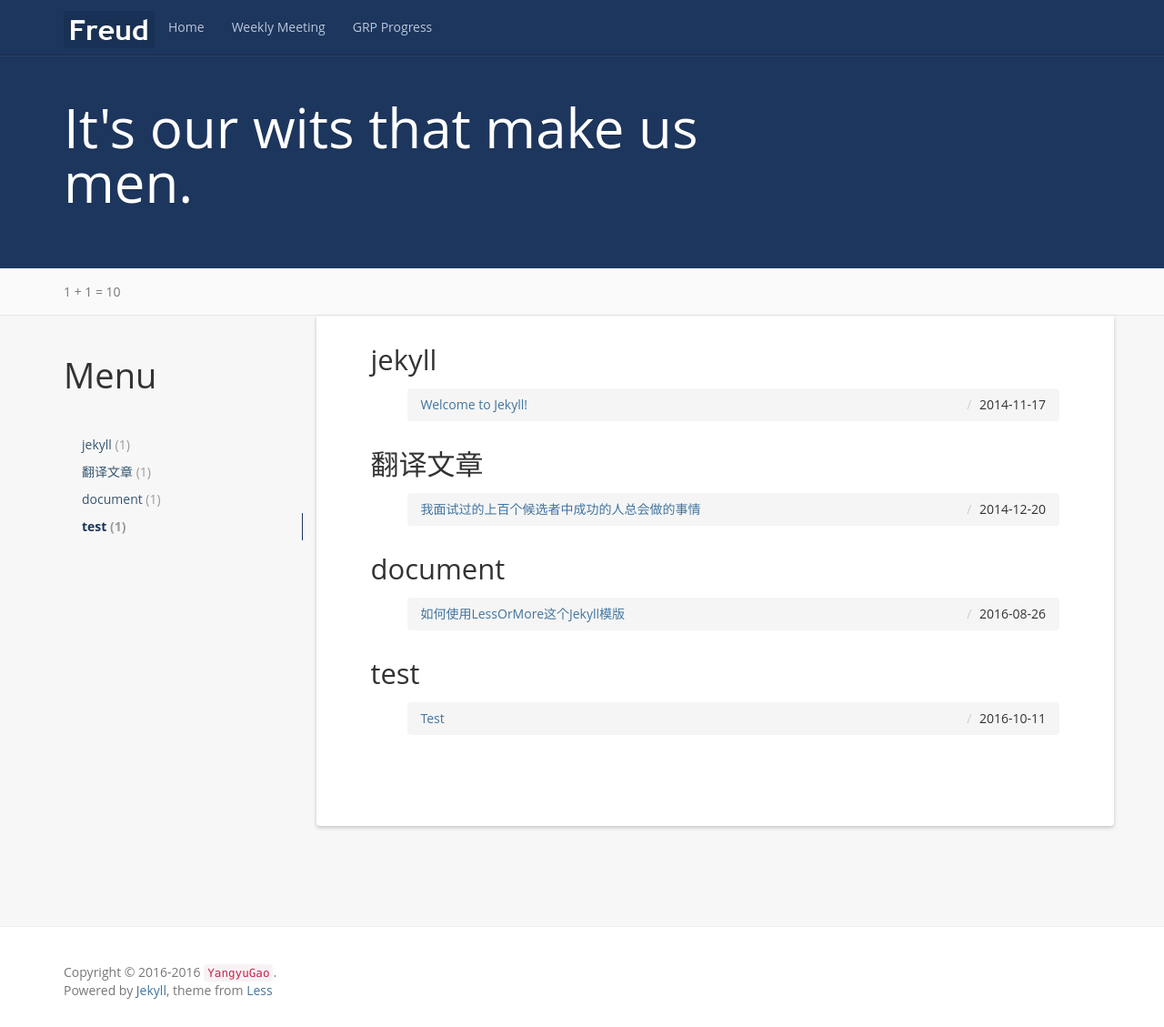
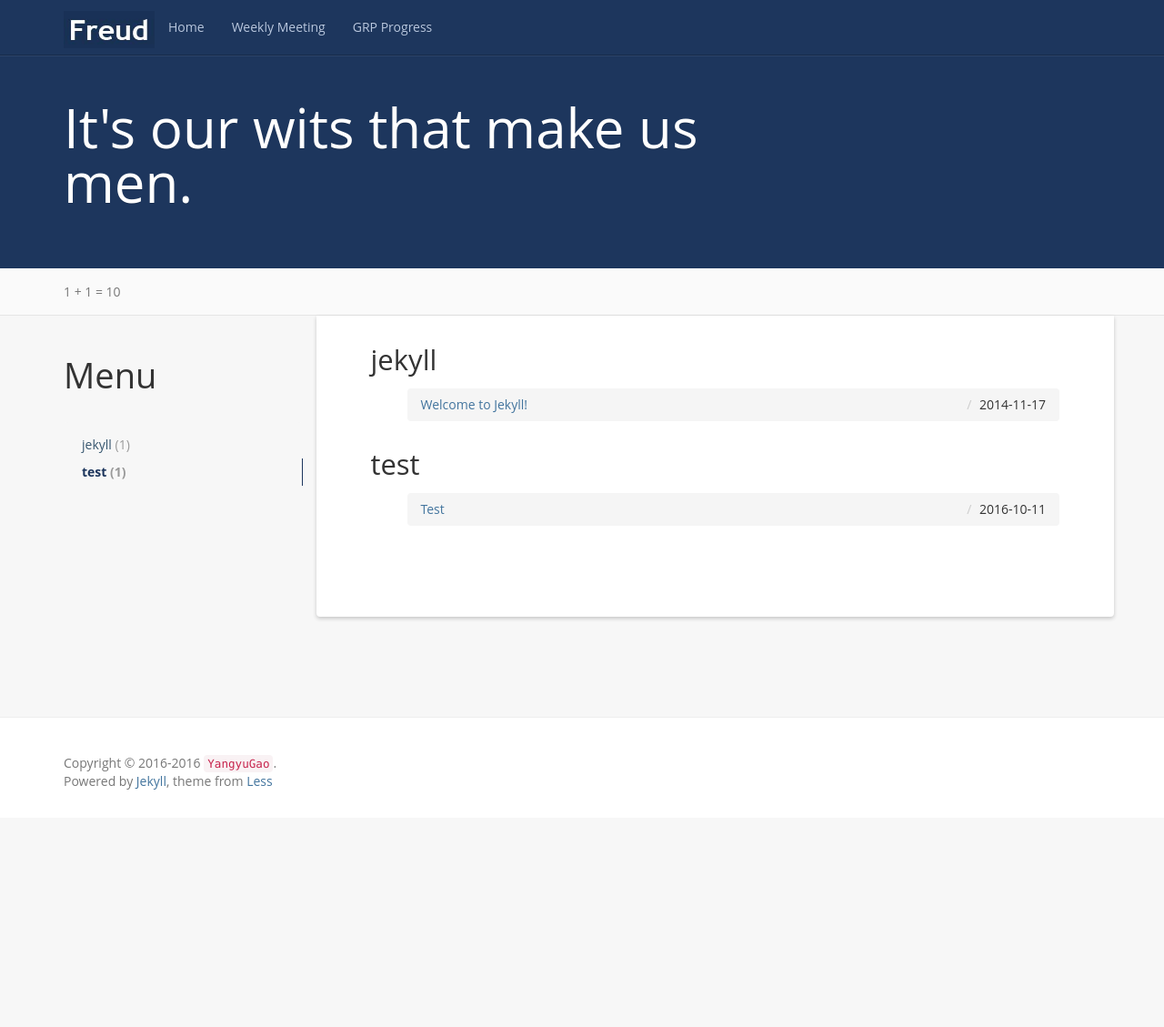
Before and after one commit to GrapeUNNC/grapeUNNC.github.io, a Jekyll site: the page built from meeting/index.html, in a window 1280 px wide and 1129 px high. Shown: the whole window at 91% size. Built offline with Jekyll 4.4.1, drawn with Linux system fonts in a browser that asks for light colours; comment, search, counter and statistics services are not loaded; part of the change alters nothing that is shown.

```diff
--- a/_config.yml
+++ b/_config.yml
@@ -25,9 +25,9 @@ markdown: kramdown
 
 FB:
   comments :
-    provider : disqus
-    #duoshuo:
-    #    short_name : luoyan35714
+    provider : duoshuo
+    duoshuo:
+        short_name : luoyan35714
     disqus :
         short_name : Mei
     # facebook :
--- a/_posts/2014-12-20-I-ve-Interviewed-100s-of-Candidates-and-the-Ones-I-Hire-Always-Do-This.markdown
+++ /dev/null
@@ -1,45 +0,0 @@
----
-layout: post
-title:  我面试过的上百个候选者中成功的人总会做的事情
-date:   2014-12-20 20:05:00 +0800
-categories: 翻译文章
-tag: interview
----
-
-* content
-{:toc}
-
-
-本文翻译自[Linked In](https://www.linkedin.com/)，作者Minal Mehta
-
-原文地址 [I’ve Interviewed 100s of Candidates and the Ones I Hire Always Do This](http://www.linkedin.com/pulse/20141002164029-1473578-how-to-win-an-interview-before-it-starts?midToken=AQH6jyhMOpWb0g&trk=eml-b2_content_ecosystem_digest-recommended_articles-74-null&fromEmail=fromEmail&ut=3Sa86TzhqLj6s1)
-
-
-面试是很有压力的一件事，通常，你只有不到一个小时的时间来使面试官相信你是所有候选者中最合适那一个。这个面试官很有可能还会在当天面试其他的候选者并且还有其他的事情要做。那你如何才能够脱颖而出呢。
-
-充分的准备，知道哪些事情是想要让面试官知道的。
-====================================
-
-通过上百个我做组织的面试者们，我发现最合适的那些面试者永远都是表达最清晰的。
-
-所有人都知道充足的准备是必要的，但是如何准备是极其重要的，许多人会准备一份面试题和答案的合集，这导致一部分人在遇到合集以外的问题的时候会恐慌（我见过许多人恐慌或者说“这是一个好问题”，当我面试别人或者帮助那些学生准备面试的时候）
-
-以下是我的建议：以最近的记忆最清晰的工作流程开始。通过阅读他们的信息或者询问那些你知道的在这工作的朋友来调查面试的公司和职位，了解他们正在寻找一个拥有什么样能力和文化的人
-
-了解自己，你自己最擅长什么？怎么让你自身如何与公司正在找的人相匹配？这个过程会让你有一个清晰的定位，知道这个公司的职位是不是真的适合你。假设是的，你的自身能力跟这个职位相匹配，你同样知道自己的不足在哪。
-
-从你过往工作经历中找出你突出的贡献，那些你已经确定了你的能力和工作要求相交集的部分。并且，找出一些事情来证明你可以改善你不足的方面。通常，你想出来的这几件事件可以重新组装利用来彰显不同方面的能力。
-
-了解你的听众，组织你的回答语言。
-====================================
-
-我推荐使用排序的组织来确保你的面试官可以理解你的表述。我是STAR方法的忠实粉丝：Situation处境（场景再现），Task任务（必须要做到的），Action行动（你实际做的），Result结果（发生了什么）
-
-场景再现是最重要的，虽然你很清楚发生了什么，但是面试官不知道，花些时间来确保他们可以设身处地的知道当时的情况。如果你不这么做，剩下的故事将是对牛弹琴。
-
-我个人也一直将同样的方法用在各种面试中。“如果你处在一个特定的情境下，你会怎么做？” 花点时间去建立一个共享的空间，让面试官了解情况，然后你们才能一起来聊需要做什么。
-
-保持冷静，记住这次面试是双向的。
-====================================
-
-深呼吸然后记住这只是一次谈话，面试官给你一个评价是很重要的，但是同样重要的是你也要给面试官一个评价，并且确认这是你想要工作的地方。
--- a/_posts/2016-08-27-how-to-use-this-jekyll-theme.md
+++ /dev/null
@@ -1,124 +0,0 @@
----
-layout: post
-title:  如何使用LessOrMore这个Jekyll模版
-date:   2016-08-27 01:08:00 +0800
-categories: document
-tag: 教程
----
-
-* content
-{:toc}
-
-
-致谢
-====================================
-+ 感谢[Less官网]()的样式，本Jekyll框架的样式都是基于Less官网的样式直接拷贝过来的。只是重构了JS，并且加入了Jekyll语法而已。
-+ 感谢[Github](https://github.com/)提供的代码维护和发布平台
-+ 感谢[Jekyll](https://jekyllrb.com/)团队做出如此优秀的产品
-+ 感谢[Solar](https://github.com/mattvh/solar-theme-jekyll)的原作者[Matt Harzewski](http://www.webmaster-source.com/)，在`2014.11`-`2016.09`的两年间，我的博客选用了此样式模版
-
-
-使用
-====================================
-
-下载
-------------------------------------
-
-使用git从[LessOrMore](https://github.com/luoyan35714/LessOrMore.git)主页下载项目
-
-{% highlight bash %}
-git clone https://github.com/luoyan35714/LessOrMore.git
-{% endhighlight %}
-
-配置
-------------------------------------
-
-`LessOrMore`项目需要配置的只有一个文件`_config.xml`，打开之后按照如下进行配置。
-
-> 特别注意`baseurl`的配置。如果是`***.github.io`项目，不修改为空''的话，会导致JS,CSS等静态资源无法找到的错误
-
-{% highlight bash %}
-name: 博客名称
-email: 邮箱地址
-author: 作者名
-url: 个人网站
-### baseurl修改为项目名，如果项目是'***.github.io'，则设置为空''
-baseurl: "/LessOrMore"
-resume_site: 个人简历网站
-github: github地址
-github_username: github用户名称
-FB:
-  comments :
-    provider : duoshuo
-    duoshuo:
-        short_name : 多说账户
-    disqus :
-        short_name : Disqus账户
-{% endhighlight %}
-
-如何写文章
-------------------------------------
-
-在`LessOrMore/_posts`目录下新建一个文件，可以创建文件夹并在文件夹中添加文件，方便维护。在新建文件中粘贴如下信息，并修改以下的`titile`,`date`,`categories`,`tag`的相关信息，添加`* content {:toc}`为目录相关信息，在进行正文书写前需要在目录和正文之间输入至少2行空行。然后按照正常的Markdown语法书写正文。
-
-{% highlight bash %}
----
-layout: post
-#标题配置
-title:  标题
-#时间配置
-date:   2016-08-27 01:08:00 +0800
-#大类配置
-categories: document
-#小类配置
-tag: 教程
----
-
-* content
-{:toc}
-
-
-我是正文。我是正文。我是正文。我是正文。我是正文。我是正文。
-{% endhighlight %}
-
-执行
-------------------------------------
-
-{% highlight bash %}
-jekyll server
-{% endhighlight %}
-
-效果
-------------------------------------
-打开浏览器并输入URL`http://localhost:4000/`,回车。
-
-
-为什么重复造轮子
-====================================
-
-很明显，我在重复造轮子。在13年接触到GIT，14年末接触到Jekyll，然后搭建了自己的博客，当时是选用了[JekyllThemes](http://jekyllthemes.org/)上的[Solar](https://github.com/mattvh/solar-theme-jekyll)主题，一直到现在。不过中间一直感觉页面风格还是偏暗，阅读不方便。并且有一些小的细节做的不是很好。在页面的跨平台浏览上有一些瑕疵。并且不区分一级标题和二级标题，导致没有重点强调。诸如此类，用了2年，用的越多，越发吃力，中间就一直在寻找新的能够让我一眼认定的主题。
-
-虽然设计好看的主题很多。但是真正适合拿来做博客的却不多。中间一直没有找到合适的主题。直到有一天看到Less官网的主题之后，豁然觉得这就是我的博客想要的样子。简单而又不平凡。所以就决定了要把博客迁移到这个主题，然后拿了两天晚上来把这个主题做出来。
-
-重复造了轮子，但是这个是迄今为止自己觉得最适合我的博客的轮子，所以是值得的！
-
-关于作者
-====================================
-
-热爱开源，热爱折腾的Java程序猿。更多个人信息和联系方式可以参照[我的简介](http://www.hifreud.com/Resume.io/)。
-
-关于打赏
-====================================
-
-如果你也像我一样在寻觅一个简洁的博客主题。不妨试下LessOrMore。
-
-当然你也可以为了我的工作打赏！以激励我做出更好的东西。
-
-支付宝
-----------------
-
-<img src="{{ '/styles/images/zhifubao.PNG' | prepend: site.baseurl }}" alt="支付宝二维码付款给Freud" width="310" />
-
-微信
-----------------
-![微信二维码付款给Freud]({{ '/styles/images/weixin.png' | prepend: site.baseurl }})
```
